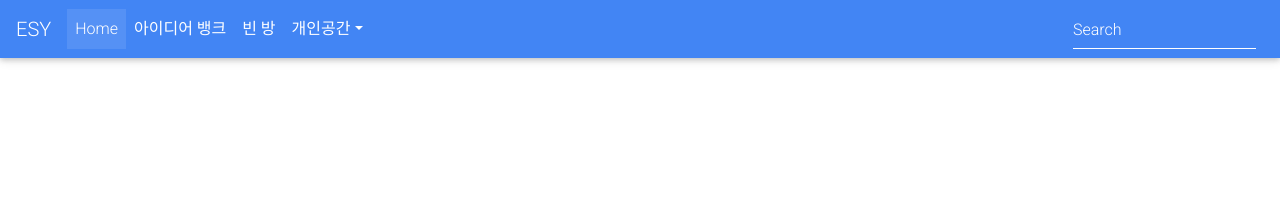
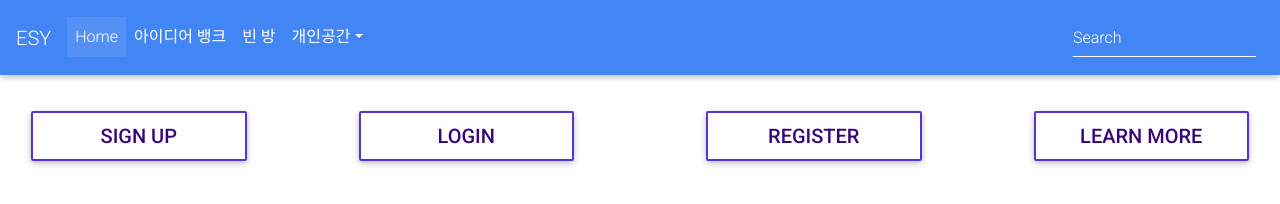
Before and after one commit to WEB-Esther/Esther, a website: page seungwoo.html in a window 1280 px wide. Drawn offline with Linux system fonts and the light colour scheme.

Commit message:
Update seungwoo.html

```diff
--- a/seungwoo.html
+++ b/seungwoo.html
@@ -27,16 +27,83 @@
           gtag('config', 'GA_MEASUREMENT_ID');
         </script>
 
+<style>
+        a.animated-button.thar-one {
+        	color: #370678;
+        	cursor: pointer;
+        	display: block;
+        	position: relative;
+        	border: 2px solid #5732db;
+        	transition: all 0.4s cubic-bezier(0.215, 0.61, 0.355, 1) 0s;
+        }
+        a.animated-button.thar-one:hover {
+        	color: #fff !important;
+        	background-color: transparent;
+        	text-shadow: none;
+        }
+        a.animated-button.thar-one:hover:before {
+        	bottom: 0%;
+        	top: auto;
+        	height: 100%;
+        }
+        a.animated-button.thar-one:before {
+        	display: block;
+        	position: absolute;
+        	left: 0px;
+        	top: 0px;
+        	height: 0px;
+        	width: 100%;
+        	z-index: -1;
+        	content: '';
+        	color: #fff !important;
+        	background: #5732db;
+        	transition: all 0.4s cubic-bezier(0.215, 0.61, 0.355, 1) 0s;
+        }
+        a.animated-button.thar-two {
+        	color: #370678;
+        	cursor: pointer;
+        	display: block;
+        	position: relative;
+        	border: 2px solid#5732db;
+        	transition: all 0.4s cubic-bezier(0.215, 0.61, 0.355, 1) 0s;
+        }
+        a.animated-button.thar-two:hover {
+        	color: #fff !important;
+        	background-color: transparent;
+        	text-shadow: ntwo;
+        }
+        a.animated-button.thar-two:hover:before {
+        	top: 0%;
+        	bottom: auto;
+        	height: 100%;
+        }
+        a.animated-button.thar-two:before {
+        	display: block;
+        	position: absolute;
+        	left: 0px;
+        	bottom: 0px;
+        	height: 0px;
+        	width: 100%;
+        	z-index: -1;
+        	content: '';
+        	color: #fff !important;
+        	background: #5732db;
+        	transition: all 0.4s cubic-bezier(0.215, 0.61, 0.355, 1) 0s;
+        }
+
+        }
+  </style>
   </head>
 
   <body>
 
     <!-- Start your project here-->
+
     <!--Main Navigation-->
     <header>
 
       <!--Navbar-->
-      <nav class="navbar navbar-expand-lg navbar-dark primary-color">
+      <nav class="navbar navbar-expand-lg navbar-dark primary-color" style="height: 75px;">
 
   <!-- Navbar brand -->
   <a class="navbar-brand" href="#">ESY</a>
@@ -96,18 +163,12 @@
     <!--Main Navigation-->
 <!-- End your project here-->
 
-    <!-- jQuery -->
-    <script type="text/javascript" src="js/jquery.min.js"></script>
-    <!-- Bootstrap tooltips -->
-    <script type="text/javascript" src="js/popper.min.js"></script>
-    <!-- Bootstrap core JavaScript -->
-    <script type="text/javascript" src="js/bootstrap.min.js"></script>
-    <!-- MDB core JavaScript -->
-    <script type="text/javascript" src="js/mdb.min.js"></script>
-
-
-
-
+<div class="row">
+    <div class="col-md-3 col-sm-3 col-xs-6" style="padding-left:40px;padding-right:60px;padding-top:30px"> <a href="#" class="btn btn-sm animated-button thar-one" style="font-size:20px;"><strong>Sign up</strong></a> </div>
+    <div class="col-md-3 col-sm-3 col-xs-6"style="padding-left:40px;padding-right:60px;padding-top:30px"> <a href="Seungwoo\Project_Login\Login.html" class="btn btn-sm animated-button thar-two"style="font-size:20px;"><strong>Login</strong></a> </div>
+    <div class="col-md-3 col-sm-3 col-xs-6"style="padding-left:60px;padding-right:40px;padding-top:30px"> <a href="#" class="btn btn-sm animated-button thar-one"style="font-size:20px;"><strong>Register</strong></a> </div>
+    <div class="col-md-3 col-sm-3 col-xs-6"style="padding-left:60px;padding-right:40px;padding-top:30px"> <a href="#" class="btn btn-sm animated-button thar-two"style="font-size:20px;"><strong>Learn more</strong></a> </div>
+</div>
 
     <!--Start of Tawk.to Script-->
 <script type="text/javascript">
```
